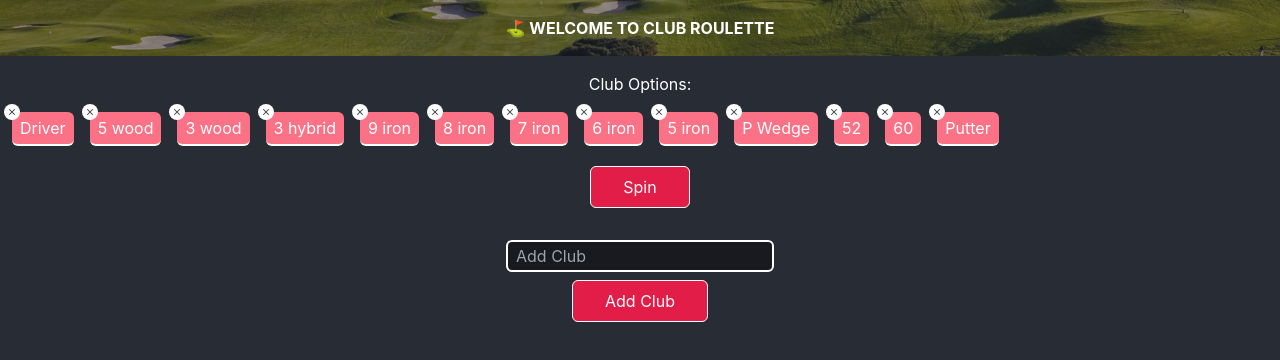
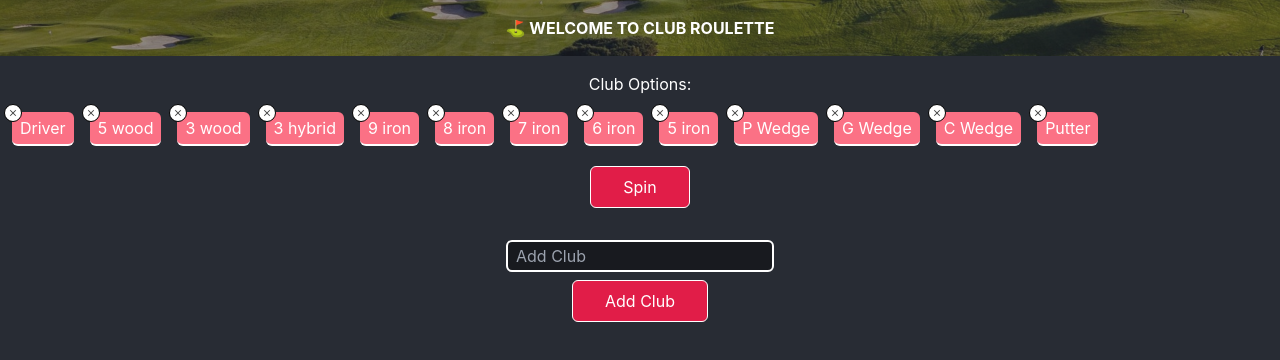
Before and after one commit to GabeDiniz/club-roulette, a React (Create React App) app: page / in a window 1280 px wide. Shown: the top 360 px of the page. Built offline with nearby package versions, Linux system fonts and the light colour scheme.

Commit message:
update: clubs and small styling fix

```diff
--- a/src/App.js
+++ b/src/App.js
@@ -16,8 +16,8 @@ function App() {
     "6 iron",
     "5 iron",
     "P Wedge",
-    "52",
-    "60",
+    "G Wedge",
+    "C Wedge",
     "Putter",
   ];
 
--- a/src/components/SpinningWheel.js
+++ b/src/components/SpinningWheel.js
@@ -47,7 +47,7 @@ const SpinningWheel = ({ initialOptions }) => {
             key={index}
             className="bg-rose-400 border-white rounded-md border-b-2 px-2 py-1 mx-2 mb-3 relative"
           >
-            <div className="rounded-full bg-white absolute -left-2 -top-2 p-1">
+            <div className="rounded-full border-black border-[0.1rem] bg-white absolute -left-2 -top-2 p-1">
               <img className="w-2 h-2" src={del} alt="Delete" />
             </div>
             {option}
```
